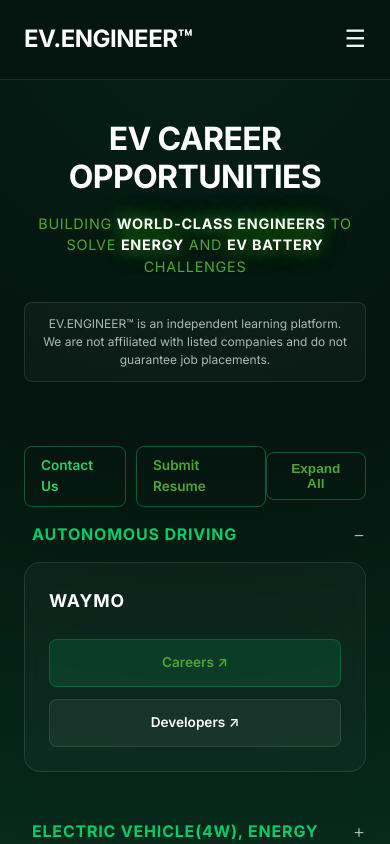
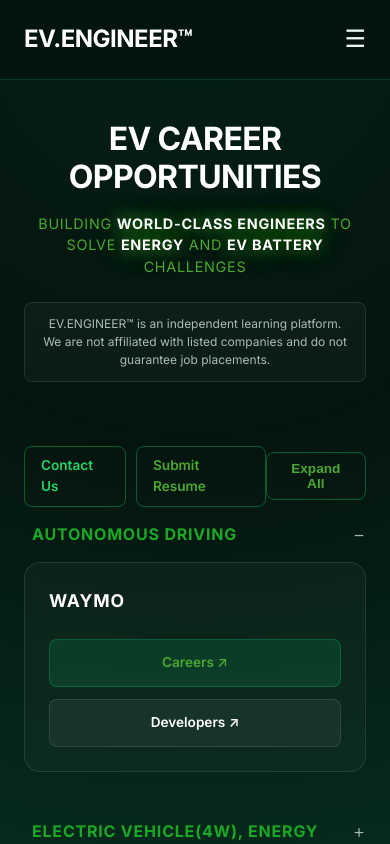
Before and after one commit to CARSOFTWARESYSTEMS/AutonomousEV, a Next.js app: page /ev-career in a window 390 px wide. Shown: the top 844 px of the page. Built offline with nearby package versions, Linux system fonts and the light colour scheme.

Commit message:
Updated mobile css

```diff
--- a/src/app/ev-career/page.module.css
+++ b/src/app/ev-career/page.module.css
@@ -69,7 +69,7 @@
 .categoryTitleMobile {
   font-size: 1rem;
   font-weight: 700;
-  color: #00cc6a;
+  color: #1aa826;
   margin-bottom: 16px;
   text-transform: uppercase;
   letter-spacing: 0.05em;
```
